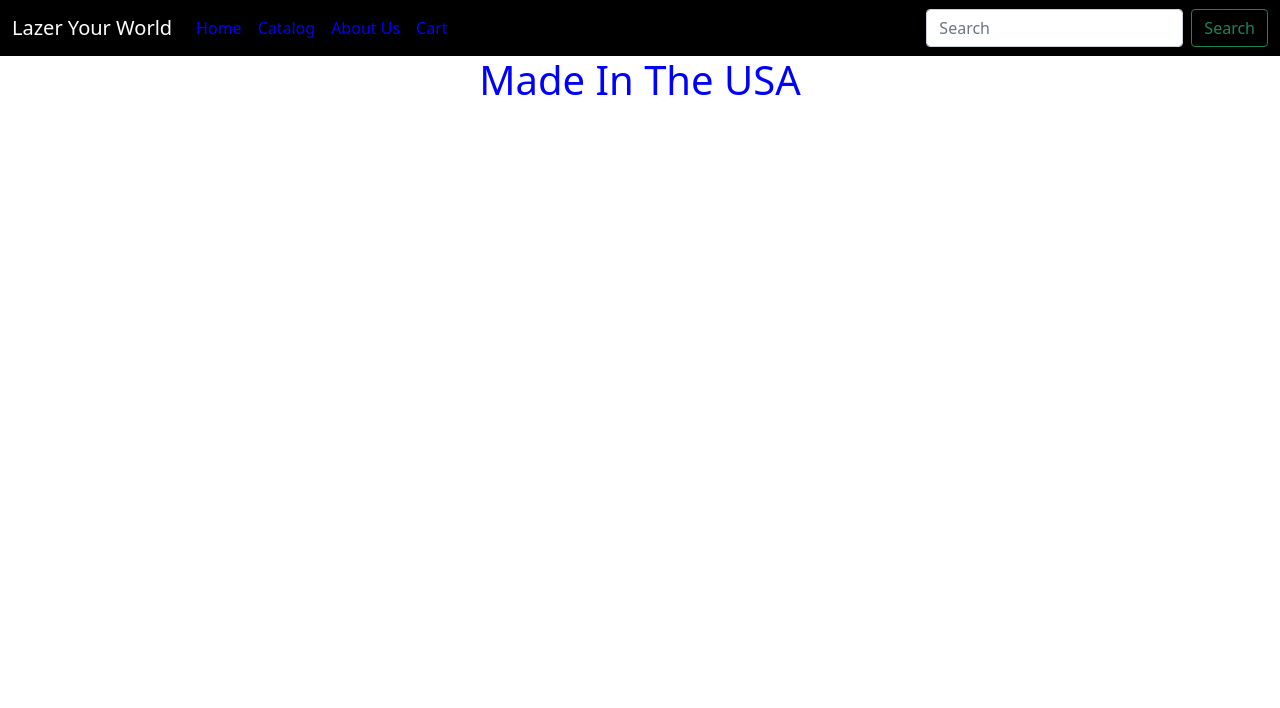
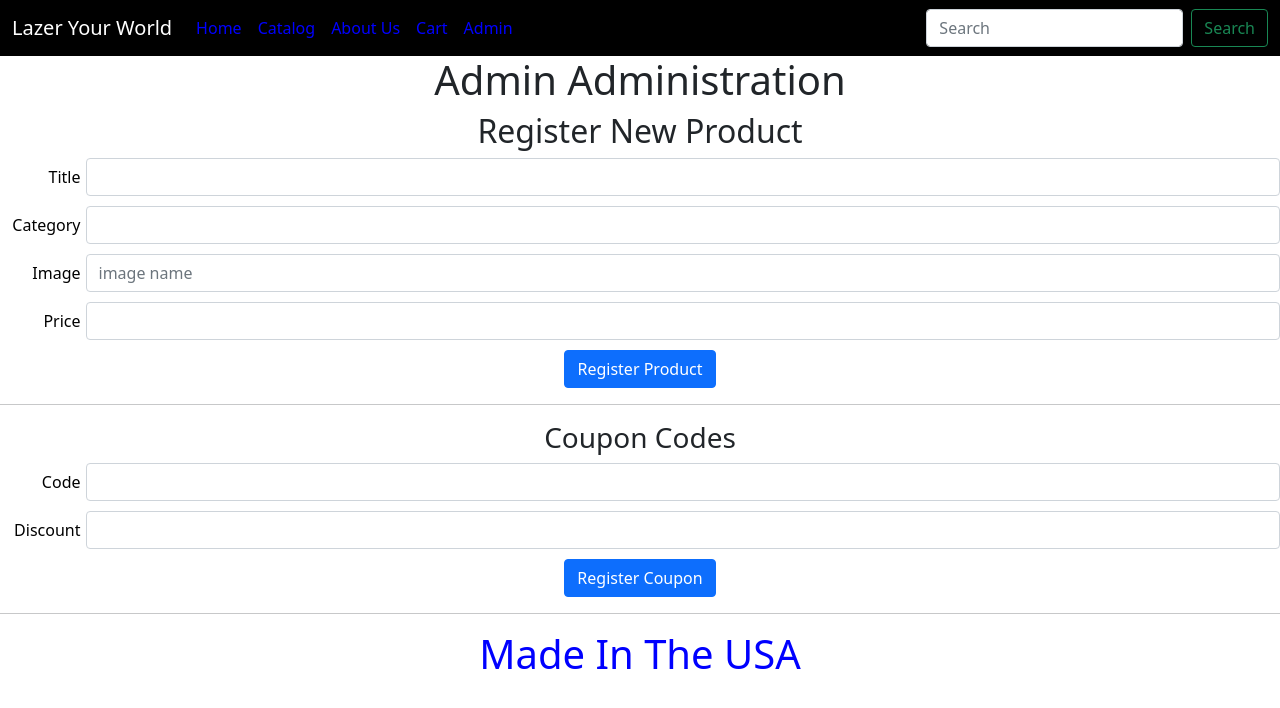
Before and after one commit to MichaelCostanzaJr/Tilestore_Frontend, a React (Create React App) app: page /admin in a window 1280 px wide. Shown: the top 708 px of the page. Built offline with nearby package versions, Linux system fonts and the light colour scheme.

Commit message:
Add files via upload

```diff
--- a/src/App.js
+++ b/src/App.js
@@ -5,6 +5,7 @@ import Home from "./components/home";
 import Catalog from "./components/catalog";
 import About from "./components/about";
 import Cart from "./components/cart";
+import Admin from "./components/admin";
 
 import "bootstrap/dist/css/bootstrap.min.css";
 import "bootstrap/dist/js/bootstrap.min.js";
@@ -22,6 +23,7 @@ function App() {
           <Route path="/about" element={<About />} />
           <Route path="/catalog" element={<Catalog />} />
           <Route path="/cart" element={<Cart />} />
+          <Route path="/admin" element={<Admin />} />
         </Routes>
 
         <Footer />
--- /dev/null
+++ b/src/components/admin.css
@@ -0,0 +1,17 @@
+.field {
+    display: block;
+    margin-bottom: 10px;
+}
+
+.field label {
+    display: inline-block;
+    width: 80px;
+    text-align: right;
+    color: black;
+    margin-right: 5px;
+}
+
+.field input {
+    display: inline-block;
+    width: calc(100% - 86px)
+}
--- /dev/null
+++ b/src/components/admin.jsx
@@ -0,0 +1,143 @@
+import "./admin.css";
+import { useState } from "react";
+
+const Admin = () => {
+  const [product, setProduct] = useState({});
+  const [coupon, setCoupon] = useState({});
+  const [allCoupons, setAllCoupons] = useState([]);
+  const [allProducts, setAllProducts] = useState([]);
+
+  const saveProduct = () => {
+    console.log("Saving product", product);
+
+    let copy = [...allProducts];
+    copy.push(product);
+    setAllProducts(copy);
+  };
+
+  const textChanged = (e) => {
+    let name = e.target.name;
+    let val = e.target.value;
+
+    let copy = { ...product };
+    copy[name] = val;
+    setProduct(copy);
+  };
+
+  const couponChanged = (e) => {
+    let name = e.target.name;
+    let val = e.target.value;
+
+    let copy = {...coupon};
+    copy[name] = val;
+    setCoupon(copy);
+  };
+
+  const saveCoupon = () => {
+    console.log("Saving coupon", coupon)
+
+    let copy = [...allCoupons];
+    copy.push(coupon);
+    setAllCoupons(copy);
+
+    };
+
+
+
+  return (
+    <div className="admin-page">
+      <h1>Admin Administration</h1>
+
+      <div className="content">
+        <section className="products">
+          <h2>Register New Product</h2>
+
+
+        <div className="field">
+          <label>Title</label>
+          <input
+            name="title"
+            onChange={textChanged}
+            className="form-control"
+            type="text"
+          ></input>
+        </div>
+
+        <div className="field">
+          <label>Category</label>
+          <input
+            name="category"
+            onChange={textChanged}
+            className="form-control"
+            type="text"
+          ></input>
+        </div>
+
+        <div className="field">
+          <label>Image</label>
+          <input
+            name="image"
+            onChange={textChanged}
+            className="form-control"
+            type="text"
+            placeholder="image name"
+          ></input>
+        </div>
+
+        <div className="field">
+          <label>Price</label>
+          <input name="price" onChange={textChanged} className="form-control" type="number"></input>
+        </div>
+
+        <div className="field">
+          <button onClick={saveProduct} className="btn btn-primary">
+            Register Product
+          </button>
+        </div>
+
+        <hr />
+
+        <ul>
+            {allProducts.map((p, index) => (
+                <li key={index}>
+                    {p.title} - {p.price}
+                </li>
+            ))}
+        </ul>
+
+        </section>
+
+        <secton className="coupons">
+          <h3>Coupon Codes</h3>
+
+            <div className="field">
+            <label>Code</label>
+            <input name="code"onChange={couponChanged}className="form-control"type="text" />
+            </div>
+
+            <div className="field">
+                <label>Discount</label>
+                <input name="discount" onChange={couponChanged} className="form-control" type="number" />
+            </div>
+
+            <div className="field">
+            <button onClick={saveCoupon} className="btn btn-primary">
+                Register Coupon
+            </button>
+            </div>
+
+            <hr />
+            <ul>
+                {allCoupons.map((c, index) => (
+                    <li key={index}>
+                        {c.code} - {c.discount}
+                    </li>
+                ))}
+            </ul>
+        </secton>
+      </div>
+    </div>
+  );
+};
+
+export default Admin;
--- a/src/components/navbar.jsx
+++ b/src/components/navbar.jsx
@@ -43,6 +43,11 @@ function Navbar() {
                 Cart
               </Link>
             </li>
+            <li className="nav-item">
+              <Link className="nav-link" to="/admin">
+                Admin
+              </Link>
+            </li>
           </ul>
           <form className="d-flex">
             <input
```
